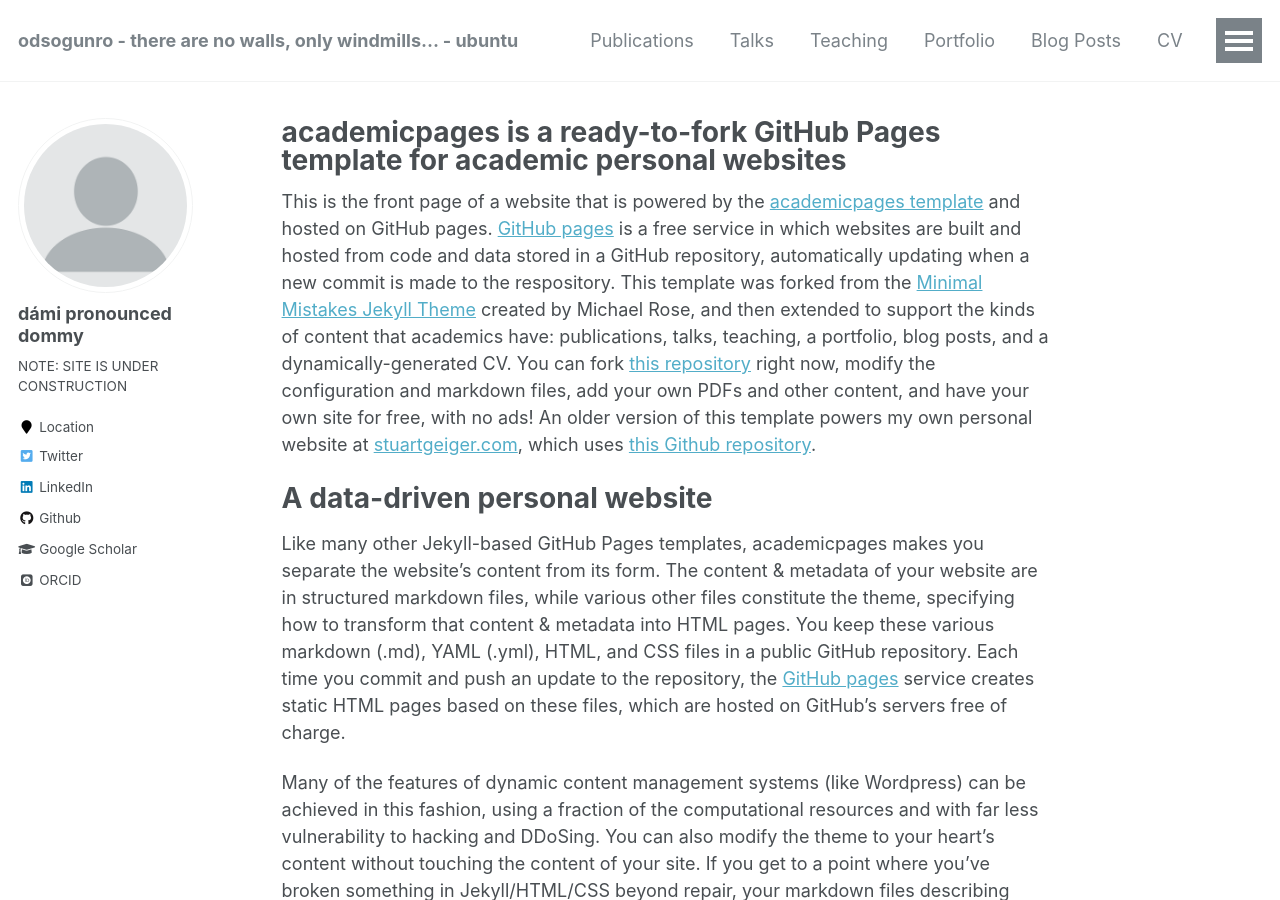
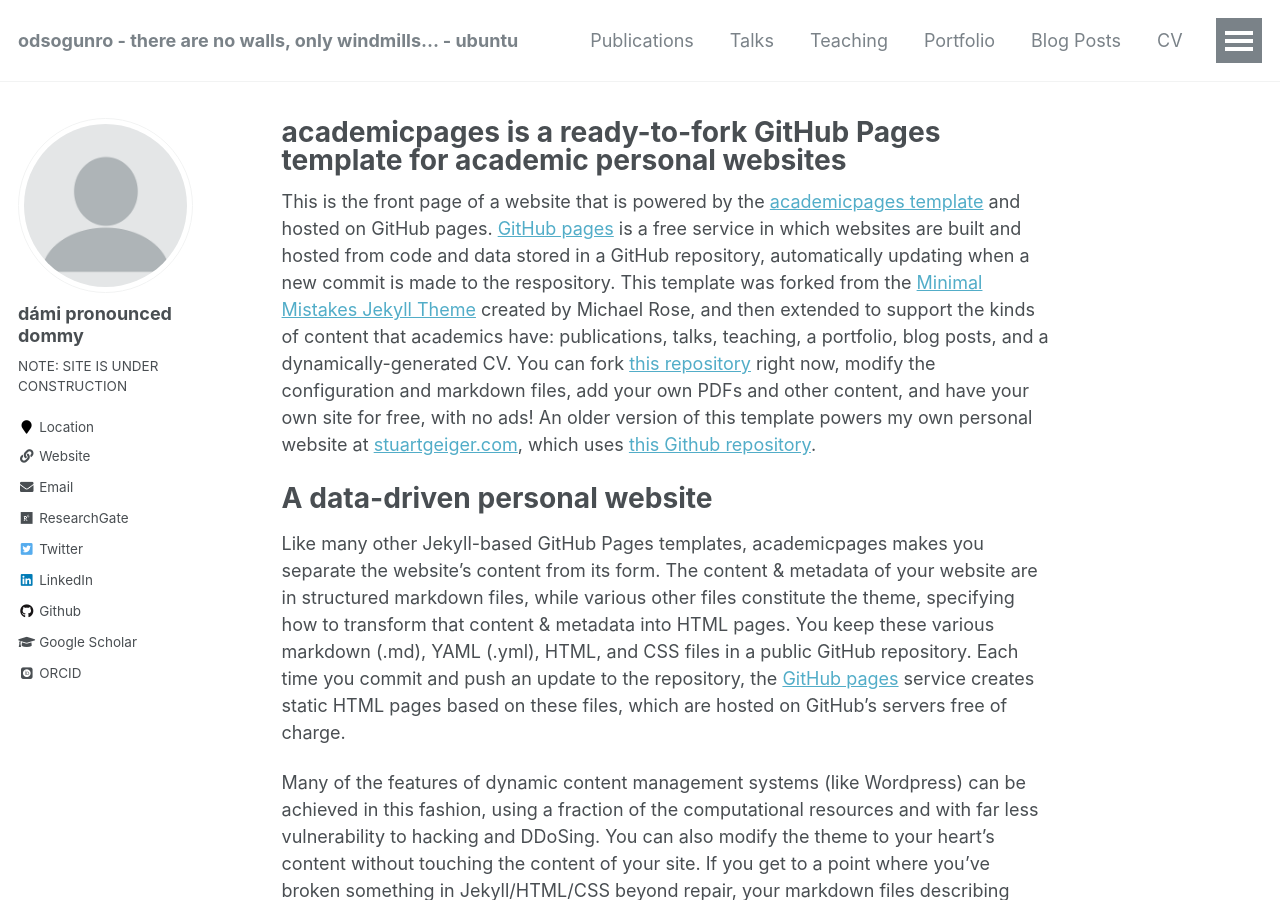
Before and after one commit to odsogunro/odsogunro.github.io, a Jekyll site: the page built from _pages/about.md, in a window 1280 px wide and 900 px high. Built offline with Jekyll 4.4.1, drawn with Linux system fonts in a browser that asks for light colours; some web fonts are replaced; some of the changed lines change nothing that is shown.

Commit message:
added more links to 'https://www.semanticscholar.org/author/73473870'

```diff
--- a/_config.yml
+++ b/_config.yml
@@ -84,12 +84,12 @@
   avatar           : "profile.png"
   bio              : "NOTE: SITE IS UNDER CONSTRUCTION"
   location         : "Location"
-  employer         :
+  employer         : # "Department of Energy"
   pubmed           : # "https://www.ncbi.nlm.nih.gov/pubmed/?term=john+snow"
   googlescholar    : "https://scholar.google.com/citations?user=pVcs08QAAAAJ&hl=en"
-  email            :
-  researchgate     :  # example: "https://www.researchgate.net/profile/yourprofile"
-  uri              :
+  email            : "dami [DOT] kazeem [AT] gmail [DOT] com"
+  researchgate     : "https://www.researchgate.net/profile/O-Kazeem"
+  uri              : "https://www.semanticscholar.org/author/73473870"
   bitbucket        :
   codepen          :
   dribbble         :
```
